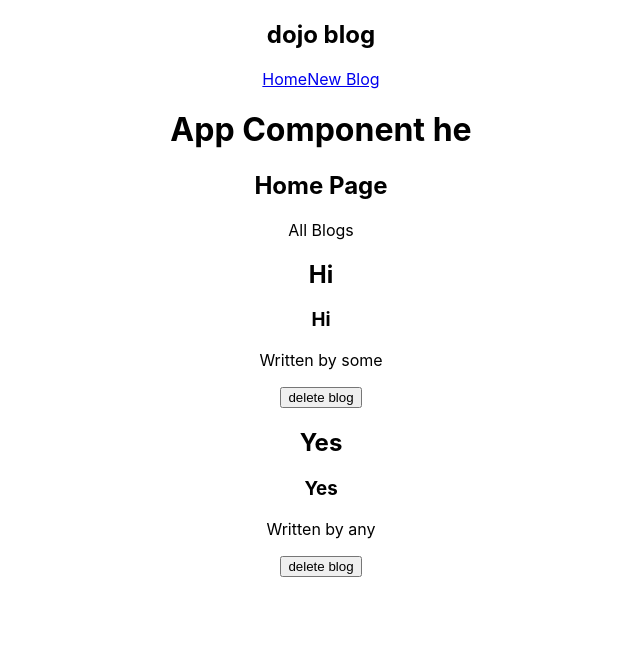
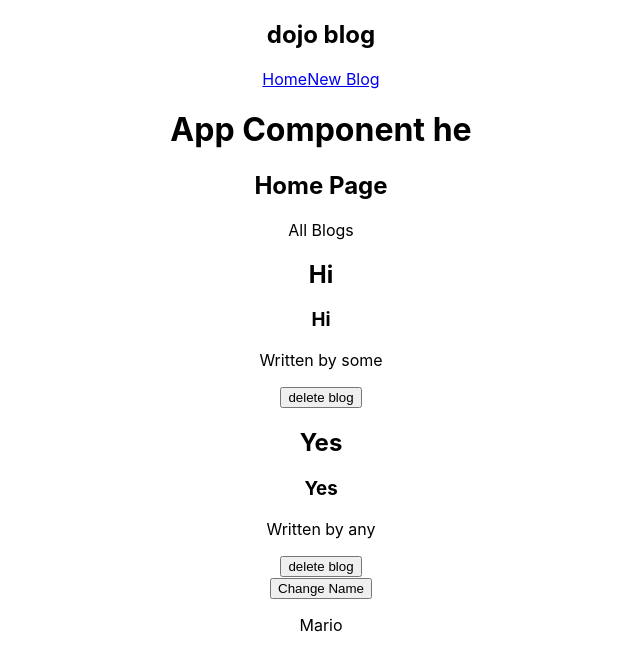
Before and after one commit to ashish911in/ReactLearn, a React (Create React App) app: page / in a window 1280 px wide. Shown: the top 670 px of the page, without its empty margins (319-959 px from the left). Built offline with nearby package versions, Linux system fonts and the light colour scheme.

Commit message:
last before new branch

```diff
--- a/src/Home.js
+++ b/src/Home.js
@@ -13,16 +13,19 @@
         setBlogs(newBlogs);
     }
 
+    const [name, setName] = useState('Mario');
+
     useEffect(() => {
         console.log('use effect ran');
-        console.log(blogs);
-    });
+        console.log(name);
+    }, [name]);
 
     return (
         <div className="home">
             <h2>Home Page</h2>
             <BlogList blogs={blogs} title="All Blogs" handleDelete={handleDelete} />
-
+            <button onClick={() => setName('Luigi')}>Change Name</button>
+            <p>{ name }</p>
         </div>
      );
 }
```
